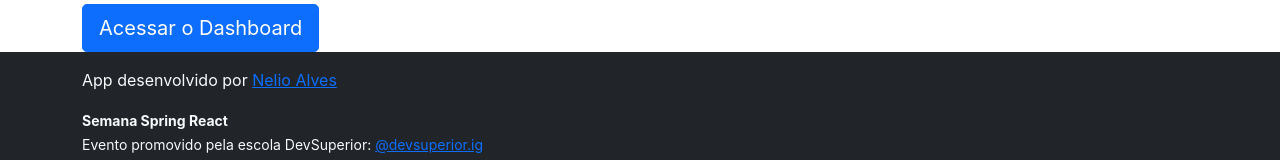
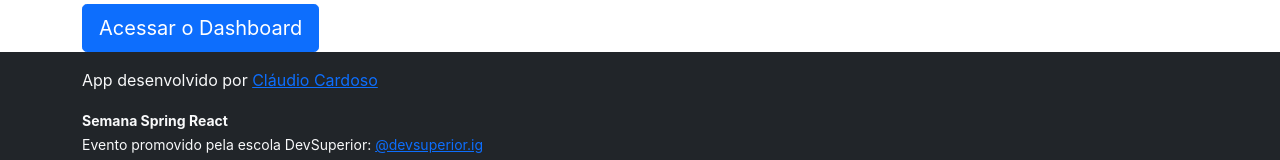
Before and after one commit to claudiobelempb/sts4, a React (Create React App) app in the folder frontend/: page / in a window 1280 px wide. Shown: the part 247-407 px from the top of the page. Built offline with nearby package versions, Linux system fonts and the light colour scheme; the HTML template or start-up script is replaced by a standard one.

Commit message:
Alter Name

```diff
--- a/frontend/src/components/Footer/index.tsx
+++ b/frontend/src/components/Footer/index.tsx
@@ -9,7 +9,7 @@ export function Footer() {
             target='_blank'
             rel='noreferrer'
           >
-            Nelio Alves
+            Cláudio Cardoso
           </a>
         </p>
         <p className='text-light'>
```
